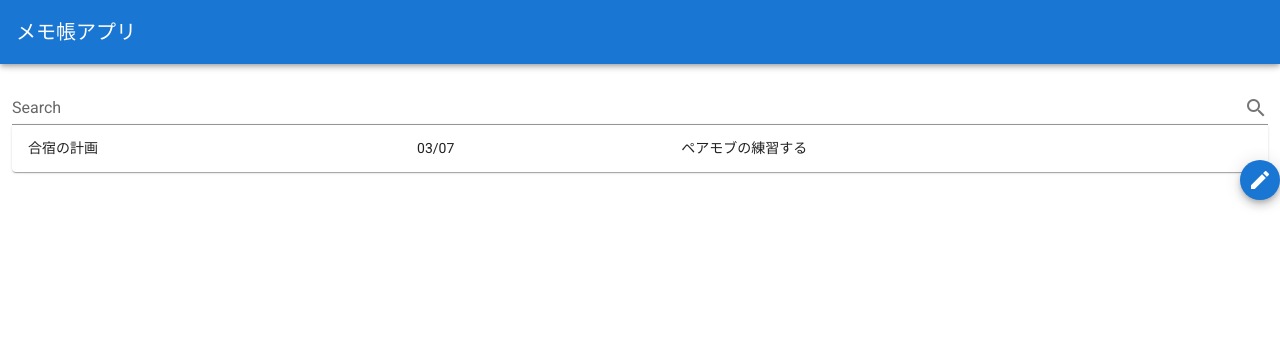
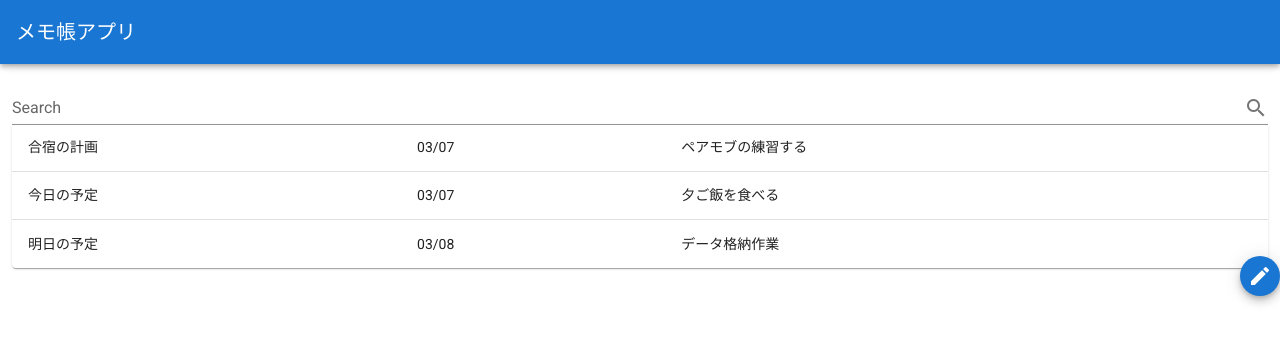
Before and after one commit to ESM-fd/pair-mob-camp, a Vue app: page / in a window 1280 px wide. Shown: the top 342 px of the page. Built offline with nearby package versions, Linux system fonts and the light colour scheme.

Commit message:
新規登録時の初期化

```diff
--- a/src/components/List.vue
+++ b/src/components/List.vue
@@ -46,6 +46,16 @@ export default {
           title: '合宿の計画',
           date: '03/07',
           contents: 'ペアモブの練習する'
+        },
+        {
+          title: '今日の予定',
+          date: '03/07',
+          contents: '夕ご飯を食べる'
+        },
+        {
+          title: '明日の予定',
+          date: '03/08',
+          contents: 'データ格納作業'
         }
       ]
     }
--- a/src/view/MemoApp.vue
+++ b/src/view/MemoApp.vue
@@ -40,25 +40,31 @@ export default {
   methods: {
     // 新規登録ボタンのイベント
     addNewItem () {
+      this.displayFormApp()
+      this.memoData = {}
+    },
+    // 完了ボタンのイベント
+    saveMemo () {
+      this.displayList()
+    },
+    // 削除ボタンのイベント
+    deleteMemo () {
+      this.displayList()
+    },
+    // 行クリック編集のイベント
+    modifyItem (row) {
+      this.displayFormApp()
+      this.memoData.title = row.title
+      this.memoData.memo = row.contents
+    },
+    // 画面表示制御
+    displayFormApp () {
       this.isFormVisible = true
       this.isListVisible = false
     },
-    // 完了ボタンのイベント
-    saveMemo () {
+    displayList () {
       this.isFormVisible = false
       this.isListVisible = true
-    },
-    // 削除ボタンのイベント
-    deleteMemo () {
-      this.isFormVisible = false
-      this.isListVisible = true
-    },
-    // 行クリック編集のイベント
-    modifyItem (row) {
-      this.isFormVisible = true
-      this.isListVisible = false
-      this.memoData.title = row.title
-      this.memoData.memo = row.contents
     }
   }
 }
```
